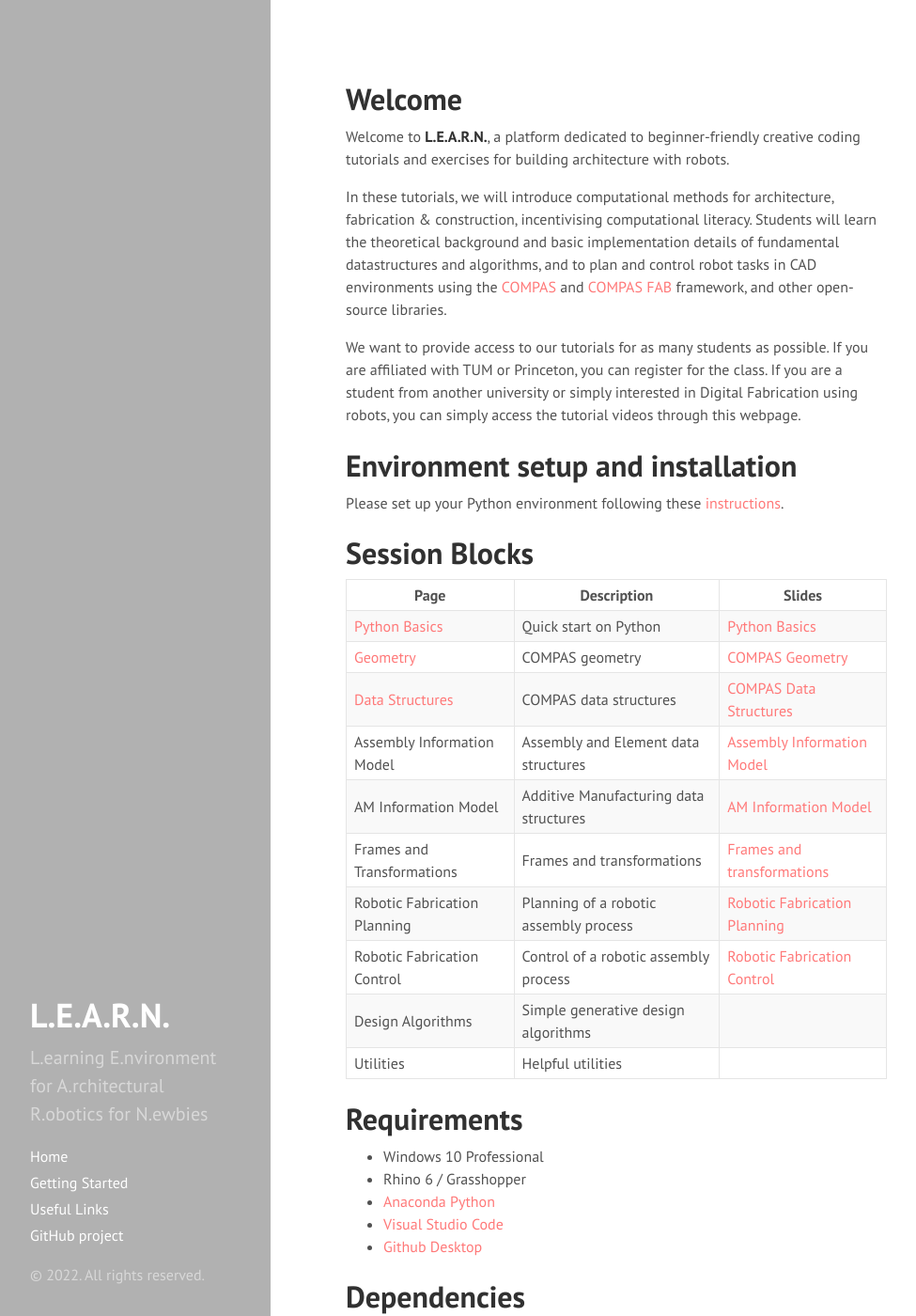
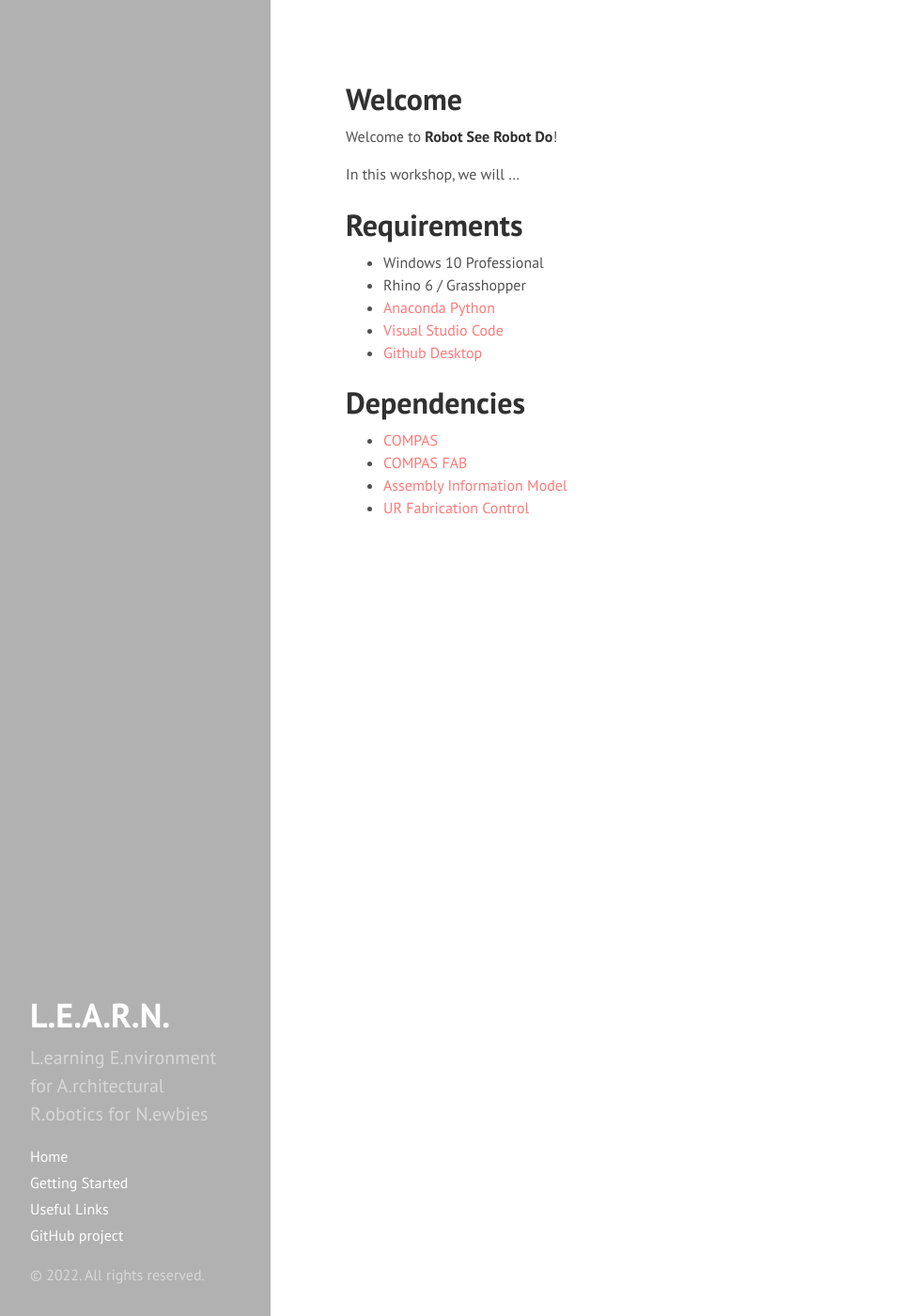
Before and after one commit to augmentedfabricationlab/robot_see_robot_do, a Jekyll site: the page built from docs/index.md, in a window 1280 px wide and 1400 px high. Shown: the whole window at 94% size, without its empty margins (0-975 px from the left). Built offline with Jekyll 4.4.1, drawn with Linux system fonts in a browser that asks for light colours; Markdown is read by kramdown in place of the engine named in the settings.

Commit message:
Update index.md

```diff
--- a/docs/index.md
+++ b/docs/index.md
@@ -4,30 +4,9 @@ title: Home
 ---
 # Welcome
 
-Welcome to **L.E.A.R.N.**, a platform dedicated to beginner-friendly creative coding tutorials and exercises for building architecture with robots.
+Welcome to **Robot See Robot Do**!
 
-In these tutorials, we will introduce computational methods for architecture, fabrication & construction, incentivising computational literacy. Students will learn the theoretical background and basic implementation details of fundamental datastructures and algorithms, and to plan and control robot tasks in CAD environments using the [COMPAS](https://compas-dev.github.io/) and [COMPAS FAB](https://gramaziokohler.github.io/compas_fab/latest/) framework, and other open-source libraries.
-
-We want to provide access to our tutorials for as many students as possible. If you are affiliated with TUM or Princeton, you can register for the class. If you are a student from another university or simply interested in Digital Fabrication using robots, you can simply access the tutorial videos through this webpage.
-
-# Environment setup and installation
-
-Please set up your Python environment following these [instructions](getting_started.md).
-
-# Session Blocks
-
-Page | Description | Slides
------ | ----------- | ------ | -----
-[Python Basics](sessions/01_python_basics) | Quick start on Python | [Python Basics](https://docs.google.com/presentation/d/1WHFK_gnQg8jOp2D4GcX2HFWUhVAizvreffQBoUX3fVA/edit?usp=sharing){:target="_blank"}
-[Geometry](sessions/02_geometry) | COMPAS geometry  | [COMPAS Geometry](https://docs.google.com/presentation/d/1B_O2qr_oV_Olf64CaTKgPp1fjy4Z61LwsM8OHDhlvyQ/edit?usp=sharing){:target="_blank"}
-[Data Structures](sessions/03_datastructures) | COMPAS data structures  | [COMPAS Data Structures](https://docs.google.com/presentation/d/1ZhYimM0iN6Z2A4RCKiuKsYBqPTwIptLr44-D3ilJjXc/edit?usp=sharing){:target="_blank"}
-Assembly Information Model | Assembly and Element data structures  | [Assembly Information Model](https://docs.google.com/presentation/d/1J1jkmQLJ98wGwzvmwt8uPxFqBe0STTynKg6Yyv8J2nE/edit?usp=sharing){:target="_blank"}
-AM Information Model | Additive Manufacturing data structures  | [AM Information Model](https://docs.google.com/presentation/d/1gLgQDtK69PGTvqRwn9LETbHu659OO8nmUyur00MQUM0/edit?usp=sharing){:target="_blank"}
-Frames and Transformations | Frames and transformations  | [Frames and transformations](https://docs.google.com/presentation/d/1eXnclwxPe9wMHOsk25_IeLtQKK4OSs0BAjjTEWq7eF0/edit?usp=sharing){:target="_blank"}
-Robotic Fabrication Planning | Planning of a robotic assembly process | [Robotic Fabrication Planning](https://docs.google.com/presentation/d/1qSVU1neaKMGB9G6ZXQtxqF8JLM43VixEK1s12HQNV-g/edit?usp=sharing){:target="_blank"}
-Robotic Fabrication Control | Control of a robotic assembly process | [Robotic Fabrication Control](https://docs.google.com/presentation/d/1vHCZJLlue4ypWv8aqYPhdepQ9mzrjY1xkL59vnXltqw/edit?usp=sharing){:target="_blank"}
-Design Algorithms | Simple generative design algorithms |
-Utilities | Helpful utilities |
+In this workshop, we will ...
 
 
 # Requirements
```
